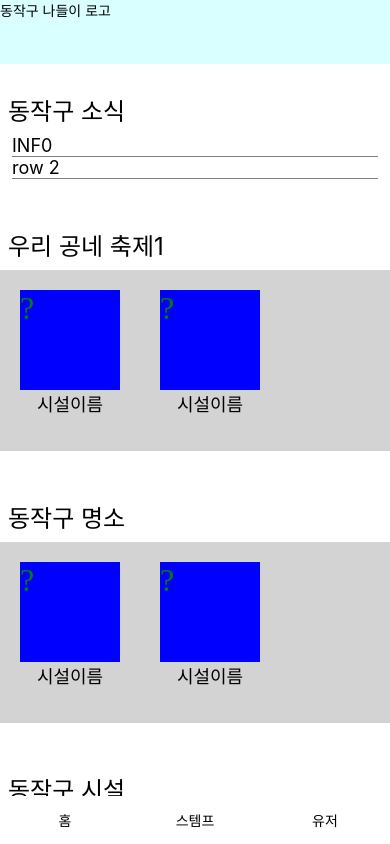
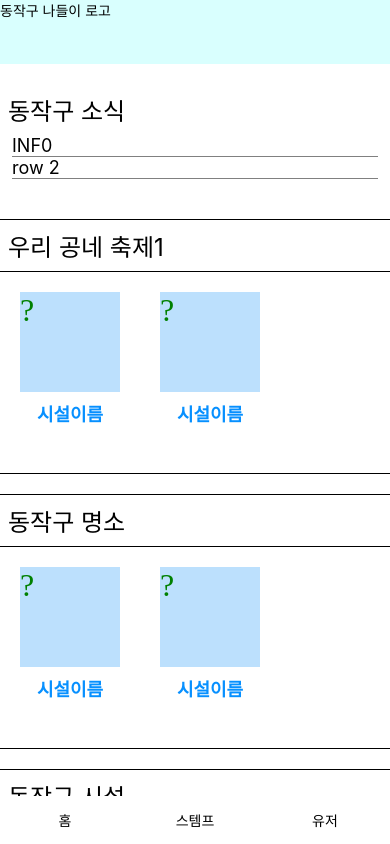
Before and after one commit to owjs3901/Dongjag-Nadeuli, a React Native app: screen / in a window 390 px wide. Built offline with nearby package versions, Linux system fonts and the light colour scheme.

Commit message:
setting 추가 디자인 및 색 수정

```diff
--- a/App.tsx
+++ b/App.tsx
@@ -14,7 +14,7 @@ export default function App() {
 	return (
 		<View style={styles.container}>
 			<Header/>
-			<ScrollView style={{marginBottom:48}}>
+			<ScrollView style={{flex:1,marginBottom:48,backgroundColor:'white'}}>
             {
 	            (()=> {
                     switch (index) {
--- a/components/CardView.tsx
+++ b/components/CardView.tsx
@@ -8,6 +8,10 @@ const lStyle = StyleSheet.create({
 	listHeader:{
 		backgroundColor:'#FFFFFF',
 		width:'100%',
+		borderTopColor:'black',
+		borderBottomColor:'black',
+		borderTopWidth:1,
+		borderBottomWidth:1,
 	}
 	,
 	listView: {
@@ -24,7 +28,7 @@ const lStyle = StyleSheet.create({
 	},
 	swiper:{
 		height:235-54,
-		backgroundColor:'lightgray'
+		backgroundColor:'white'
 	},
 	swiperEl:{
 		margin:20,
@@ -34,16 +38,26 @@ const lStyle = StyleSheet.create({
 	swiperImg:{
 		height:100,
 		width:100,
-		backgroundColor:'blue'
+		backgroundColor:'#BCE0FD'
 	},
 	swiperTitle:{
-		fontSize:18
+		marginTop:8 ,
+		fontSize:18,
+		color: '#0790FF',
+		fontWeight:'bold'
+	},
+	textList:{
+		backgroundColor:'#FFFFFF',
+		width:'100%',
+		paddingVertical:20,
+		borderBottomColor:'black',
+		borderBottomWidth:1
 	}
 })
 export default function CardView(props:{title:string}) {
 	const [list, setList] = useState(['INF0', 'row 2'])
 	return (
-		<View style={styles.textList}>
+		<View style={lStyle.textList}>
 			<View style={lStyle.listHeader}>
 				<Text style={lStyle.title}>
 					{props.title}
--- a/pages/User.tsx
+++ b/pages/User.tsx
@@ -1,9 +1,49 @@
-import React from "react";
+import React, {useState} from "react";
+import {FlatList, StyleSheet, Text, TouchableOpacity, View} from "react-native";
+const lStyle = StyleSheet.create({
+	container: {
+		backgroundColor:'white',
+		flex:1
+	},
+	row:{
+		backgroundColor:'#F1F9FF',
+		paddingVertical:25,
+		margin:7,
+		borderRadius:16
+	},
+	rowText:{
+		color:'#0790FF',
+		fontSize:18,
+		fontWeight:"bold",
+		marginHorizontal:16
+	}
+})
 
 
 export function User() {
+	const [list, setList] = useState(['알림받기', 'row 2'])
 	return(
-		<div>
-		</div>
+		<View style={lStyle.container}>
+			<TouchableOpacity style={lStyle.row}>
+				<Text style={lStyle.rowText}>
+					알림 받기
+				</Text>
+			</TouchableOpacity>
+			<TouchableOpacity style={lStyle.row}>
+				<Text style={lStyle.rowText}>
+					위치 서비스 동의
+				</Text>
+			</TouchableOpacity>
+			<TouchableOpacity style={lStyle.row}>
+				<Text style={lStyle.rowText}>
+					고객 지원
+				</Text>
+			</TouchableOpacity>
+			<TouchableOpacity style={lStyle.row}>
+				<Text style={lStyle.rowText}>
+					의견 보내기
+				</Text>
+			</TouchableOpacity>
+		</View>
 		)
 }
```
